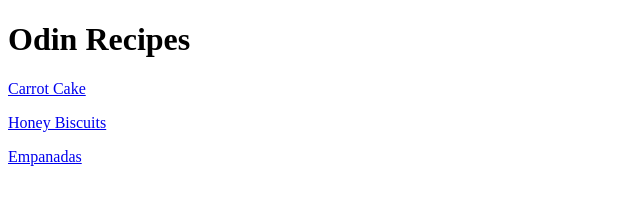
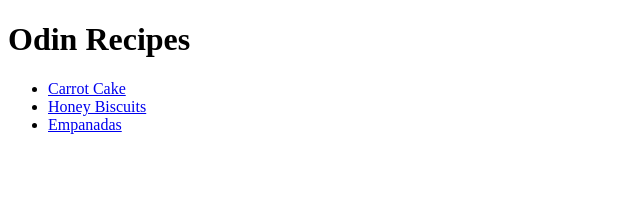
Before and after one commit to MoRicardovvv/odin-recipes, a plain HTML site: page index.html in a window 1280 px wide. Shown: the whole page, without its empty margins (0-640 px from the left). Drawn offline with Linux system fonts and the light colour scheme.

Commit message:
Improving formatting on index html and headers on index and carrot cake page

```diff
--- a/index.html
+++ b/index.html
@@ -4,18 +4,14 @@
   <meta charset="UTF-8">
   <meta http-equiv="X-UA-Compatible" content="IE=edge">
   <meta name="viewport" content="width=device-width, initial-scale=1.0">
-  <title>Document</title>
+  <title>Odin Recipes</title>
 </head>
 <body>
   <h1>Odin Recipes</h1>
-  <p>
-    <a href="recipes/carrot_cake.html">Carrot Cake</a>
-  </p>
-  <p>
-    <a href="recipes/honey_biscuits.html">Honey Biscuits</a>
-  </p>
-  <p>
-    <a href="recipes/empanadas.html">Empanadas</a>
-  </p>
+  <ul>
+    <li><a href="recipes/carrot_cake.html">Carrot Cake</a></li>
+    <li><a href="recipes/honey_biscuits.html">Honey Biscuits</a></li>
+    <li><a href="recipes/empanadas.html">Empanadas</a></li>
+  </ul>
 </body>
 </html>
```
Also changed, not shown: recipes/carrot_cake.html (+1 -4 lines).
